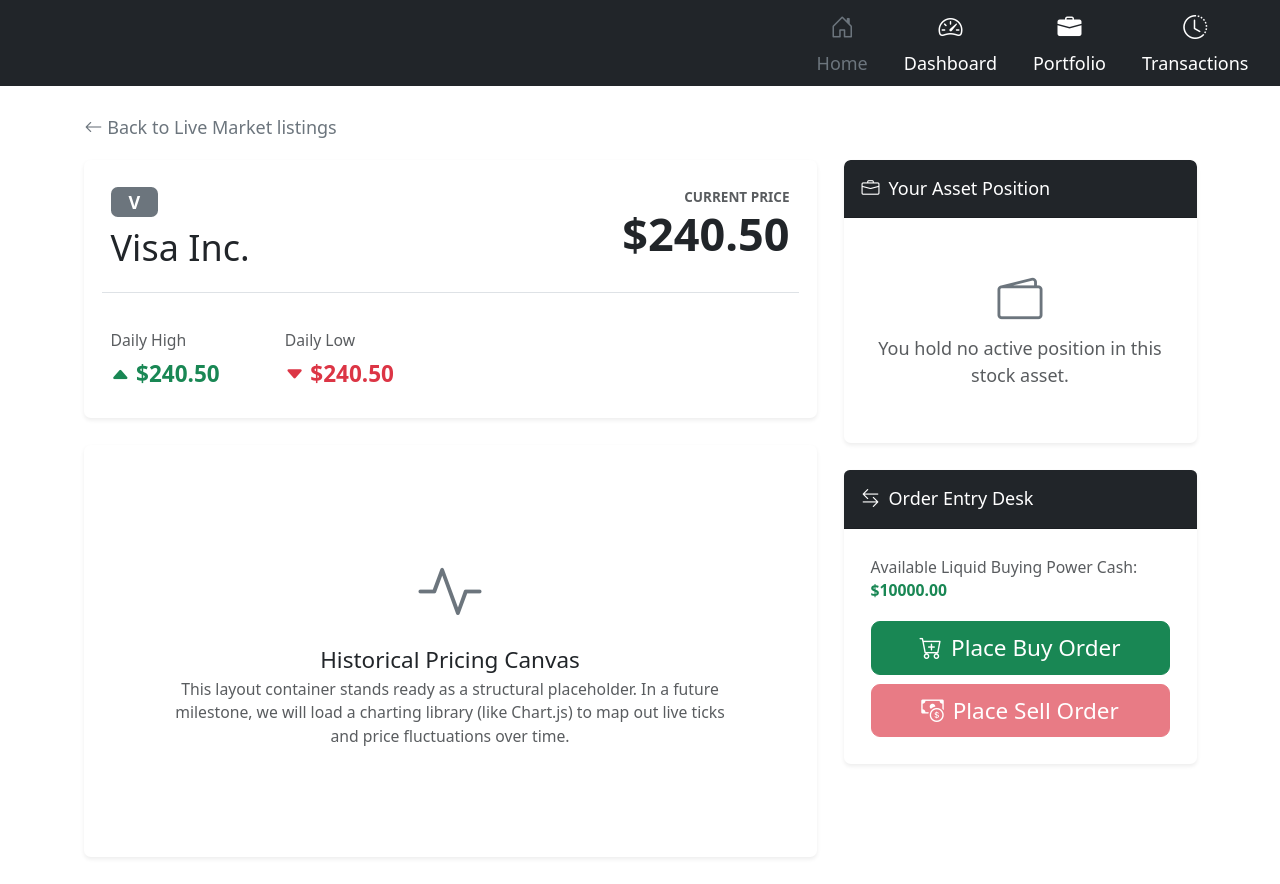
After one commit to rburd84/mock-stock-market, a Django app: page /stock/V/ in a window 1280 px wide. The commit adds this page. Run offline with Django 5.2, Linux system fonts and the light colour scheme; the visitor is signed in with stand-in values (Sample User, id 1); data comes from the database, SQL or seed files in the repository; data that the repository does not hold is empty.

Commit message:
created stock profile page

```diff
--- a/stock_market/templates/dashboard.html
+++ b/stock_market/templates/dashboard.html
@@ -36,9 +36,10 @@
             <!-- 3. Loop through the stock payload provided by the view -->
             {% for stock in stocks %}
             <tr>
-                <td data-label="Ticker"><a href="#"><strong>{{ stock.ticker }}</strong></a></td>
+                <td data-label="Ticker"><a href="{% url 'stock_detail' ticker=stock.ticker %}"
+                class="text-decoration-none text-primary"><strong>{{ stock.ticker }}</strong></a></td>
                 <td data-label="Company">{{ stock.company_name }}</td>
-                <td data-label="Price">${{ stock.current_price }}</td>
+                <td data-label="Price" class="fw-bold">${{ stock.current_price }}</td>
                 <td data-label="High">${{ stock.current_daily_high }}</td>
                 <td data-label="Low">${{ stock.current_daily_low }}</td>
                 <td data-label="Actions" class="actions-cell">
--- /dev/null
+++ b/stock_market/templates/stock_detail.html
@@ -0,0 +1,151 @@
+{% extends 'base.html' %}
+{% block content %}
+
+    <div class="container my-4">
+        <!-- Back Navigation Shortcut link anchor -->
+        <a href="{% url 'market_dashboard' %}" class="btn btn-link text-decoration-none p-0 mb-3 text-secondary">
+            <i class="bi bi-arrow-left"></i> Back to Live Market listings
+        </a>
+
+        <!-- System Response Messages Frame Alerts -->
+        {% if messages %}
+            {% for message in messages %}
+                <div class="alert {% if message.tags == 'error' %}alert-danger{% else %}alert-success{% endif %} alert-dismissible fade show shadow-sm" role="alert">
+                    {{ message }}
+                    <button type="button" class="btn-close" data-bs-dismiss="alert" aria-label="Close"></button>
+                </div>
+            {% endfor %}
+        {% endif %}
+
+        <!-- Two Column Interactive Responsive Grid System -->
+        <div class="row g-4">
+
+            <!-- COLUMN 1: Analytical Market Information (8 Units Wide) -->
+            <div class="col-lg-8">
+                <!-- Core Valuation Dashboard Header Metadata Panel -->
+                <div class="card p-4 border-0 shadow-sm bg-white mb-4">
+                    <div class="d-flex justify-content-between align-items-start flex-wrap">
+                        <div>
+                            <span class="badge bg-secondary mb-2 fs-6 px-3">{{ stock.ticker }}</span>
+                            <h1 class="h2 text-dark font-weight-bold mb-1">{{ stock.company_name }}</h1>
+                        </div>
+                        <div class="text-lg-end mt-2 mt-lg-0">
+                            <small class="text-muted d-block text-uppercase fw-bold tracking-wider" style="font-size: 0.75rem;">Current Price</small>
+                            <span class="h1 fw-bold text-dark">${{ stock.current_price }}</span>
+                        </div>
+                    </div>
+
+                    <!-- Daily Fluctuation Bound Metric Badges -->
+                    <div class="row g-3 mt-3 pt-3 border-top">
+                        <div class="col-6 col-sm-3">
+                            <small class="text-muted d-block mb-1">Daily High</small>
+                            <span class="fs-5 fw-bold text-success">
+                                <i class="bi bi-caret-up-fill small"></i> ${{ stock.current_daily_high }}
+                            </span>
+                        </div>
+                        <div class="col-6 col-sm-3">
+                            <small class="text-muted d-block mb-1">Daily Low</small>
+                            <span class="fs-5 fw-bold text-danger">
+                                <i class="bi bi-caret-down-fill small"></i> ${{ stock.current_daily_low }}
+                            </span>
+                        </div>
+                    </div>
+                </div>
+
+                <!-- Future Scalability Content Box Placeholder (Price Graph Canvas Frame) -->
+                <div class="card p-4 border-0 shadow-sm bg-white text-center py-5">
+                    <div class="py-5 text-muted">
+                        <i class="bi bi-activity text-secondary display-4 mb-3 d-block"></i>
+                        <h4 class="h5 font-weight-bold text-dark mb-1">Historical Pricing Canvas</h4>
+                        <p class="small mb-0 px-md-5">This layout container stands ready as a structural placeholder. In a future milestone, we will load a charting library (like Chart.js) to map out live ticks and price fluctuations over time.</p>
+                    </div>
+                </div>
+            </div>
+
+            <!-- COLUMN 2: Personal Holding Status & Interactive Action Controls Sidebar (4 Units Wide) -->
+            <div class="col-lg-4">
+
+                <!-- Card Component A: User Position Summary Summary -->
+                <div class="card border-0 shadow-sm mb-4 bg-white overflow-hidden">
+                    <div class="card-header bg-dark text-white py-3">
+                        <h5 class="card-title h6 mb-0"><i class="bi bi-briefcase me-2"></i>Your Asset Position</h5>
+                    </div>
+                    <div class="card-body p-4">
+                        {% if shares_owned > 0 %}
+                            <!-- Display if the logged-in trader holds inventory inventory shares -->
+                            <div class="row g-3 mb-3 text-center">
+                                <div class="col-6 border-end">
+                                    <small class="text-muted d-block mb-1">Shares Owned</small>
+                                    <strong class="fs-4 text-dark">{{ shares_owned }}</strong>
+                                </div>
+                                <div class="col-6">
+                                    <small class="text-muted d-block mb-1">Avg Cost Basis</small>
+                                    <strong class="fs-4 text-dark">${{ avg_buy_price }}</strong>
+                                </div>
+                            </div>
+                            <div class="p-3 bg-light rounded text-center border">
+                                <small class="text-muted d-block mb-1">Current Market Value</small>
+                                <div class="fs-5 fw-bold text-dark mb-2">${{ market_value|floatformat:2 }}</div>
+
+                                <small class="text-muted d-block mb-1">Total Return (Unrealized)</small>
+                                <span class="fs-6 fw-bold {% if unrealized_pnl >= 0 %}text-success{% else %}text-danger{% endif %}">
+                                    <i class="bi {% if unrealized_pnl >= 0 %}bi-plus-circle-fill{% else %}bi-dash-circle-fill{% endif %} me-1"></i>
+                                    ${{ unrealized_pnl|floatformat:2 }}
+                                </span>
+                            </div>
+                        {% else %}
+                            <!-- Fallback layout display if the trader holds no shares -->
+                            <div class="text-center py-4 text-muted">
+                                <i class="bi bi-wallet2 display-6 mb-2 d-block text-secondary"></i>
+                                <p class="mb-0">You hold no active position in this stock asset.</p>
+                            </div>
+                        {% endif %}
+                    </div>
+                </div>
+
+                <!-- Card Component B: Transaction Order Panel CTA Dashboard -->
+                <div class="card border-0 shadow-sm bg-white">
+                    <div class="card-header bg-dark text-white py-3">
+                        <h5 class="card-title h6 mb-0"><i class="bi bi-arrow-left-right me-2"></i>Order Entry Desk</h5>
+                    </div>
+                    <div class="card-body p-4 text-center">
+                        <p class="small text-muted text-start mb-3">Available Liquid Buying Power Cash: <strong class="text-success">${{ profile.cash_balance }}</strong></p>
+
+                        <!-- REUSED MODAL TRIGGERS: Data attributes exactly match our async framework! -->
+                        <div class="d-grid gap-2">
+                            <button class="btn btn-success btn-lg open-trade-modal" data-ticker="{{ stock.ticker }}" data-trade-type="BUY">
+                                <i class="bi bi-cart-plus me-2"></i>Place Buy Order
+                            </button>
+                            <button class="btn btn-danger btn-lg open-trade-modal" data-ticker="{{ stock.ticker }}" data-trade-type="SELL" {% if shares_owned == 0 %}disabled{% endif %}>
+                                <i class="bi bi-cash-coin me-2"></i>Place Sell Order
+                            </button>
+                        </div>
+                    </div>
+                </div>
+
+            </div>
+        </div>
+    </div>
+
+    <!-- SHARED MODAL WRAPPER CONTAINER: Re-built exactly identical to host incoming forms -->
+    <div class="modal fade" id="tradeExecutionModal" tabindex="-1" aria-labelledby="tradeExecutionModalLabel" aria-hidden="true">
+        <div class="modal-dialog modal-dialog-centered">
+            <div class="modal-content shadow-lg border-0">
+                <div class="modal-header bg-dark text-white">
+                    <h5 class="modal-title" id="tradeExecutionModalLabel">
+                        <i class="bi bi-arrow-left-right me-2"></i>Configure Order
+                    </h5>
+                    <button type="button" class="btn-close btn-close-white" data-bs-dismiss="modal" aria-label="Close"></button>
+                </div>
+                <div class="modal-body p-4" id="modalFormContainer">
+                    <div class="text-center py-3 text-muted">
+                        <div class="spinner-border spinner-border-sm text-secondary me-2" role="status"></div>
+                        Loading order details...
+                    </div>
+                </div>
+            </div>
+        </div>
+    </div>
+
+
+{% endblock content %}
--- a/stock_market/urls.py
+++ b/stock_market/urls.py
@@ -1,8 +1,11 @@
 from django.urls import path
-from stock_market.views import MarketDashboardView, TradeFormEndpointView, ExecuteTradeView
+
+from stock_market.views import MarketDashboardView, TradeFormEndpointView, \
+    ExecuteTradeView, StockDetailView
 
 urlpatterns = [
     path('market/', MarketDashboardView.as_view(), name='market_dashboard'),
     path('trade/get-form/<str:ticker>/', TradeFormEndpointView.as_view(), name='get_trade_form'),
     path('trade/execute', ExecuteTradeView.as_view(), name='execute_trade'),
+    path('stock/<str:ticker>/', StockDetailView.as_view(), name='stock_detail'),
 ]
--- a/stock_market/views.py
+++ b/stock_market/views.py
@@ -3,7 +3,7 @@ from django.contrib.auth.mixins import LoginRequiredMixin
 from django.core.exceptions import ValidationError
 from django.shortcuts import render, get_object_or_404, redirect
 from django.views import View
-from django.views.generic import ListView
+from django.views.generic import ListView, DetailView
 
 from stock_market.models import Stock, PortfolioHolding
 
@@ -76,3 +76,38 @@ class ExecuteTradeView(LoginRequiredMixin, View):
 
 
         return redirect("market_dashboard")
+
+
+class StockDetailView(LoginRequiredMixin, DetailView):
+    model = Stock
+    template_name = 'stock_detail.html'
+    context_object_name = 'stock'
+    slug_field = 'ticker'
+    slug_url_kwarg = 'ticker'
+
+    def get_context_data(self, **kwargs):
+        context = super().get_context_data(**kwargs)
+
+        user_profile = self.request.user.profile
+        current_stock = self.object
+
+        holding = PortfolioHolding.objects.filter(
+            user_profile=user_profile).first()
+
+        if holding:
+            context['shares_owned'] = holding.shares_owned
+            context['avg_buy_price'] = holding.average_buy_price
+
+            total_cost_basis = holding.shares_owned * holding.average_buy_price
+            current_market_value = holding.shares_owned * current_stock.current_price
+            context['market_value'] = current_market_value
+            context['unrealized_pnl'] = current_market_value - total_cost_basis
+        else:
+            context['shares_owned'] = 0
+            context['avg_buy_price'] = 0
+            context['market_value'] = 0
+            context['unrealized_pnl'] = 0
+
+        context['profile'] = user_profile
+
+        return context
```
